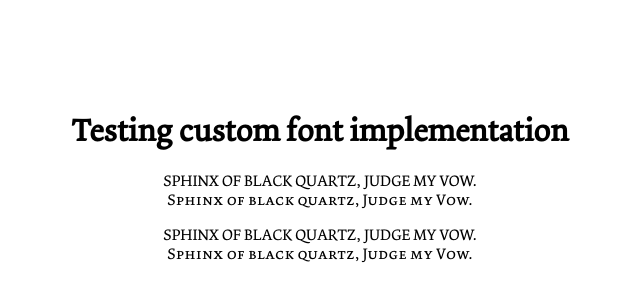
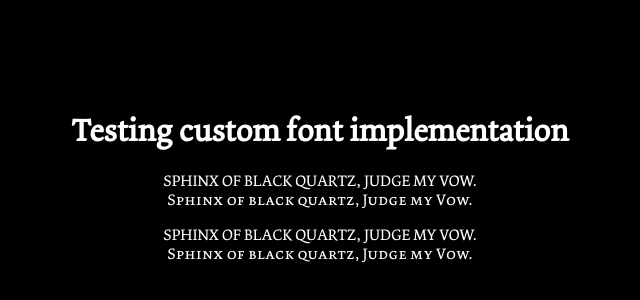
Before and after one commit to luciano-demaria/darkplace, a plain HTML site: page index.html in a window 1280 px wide. Shown: the part 174-474 px from the top of the page, without its empty margins (320-960 px from the left). Drawn offline with Linux system fonts and the light colour scheme.

Commit message:
Reformatted page, added comments
Updated CSS to include background color and text color and added comments.

```diff
--- a/style.css
+++ b/style.css
@@ -1,23 +1,30 @@
+/* Imports Custom Font (Dolly Roman) */
 @font-face {
 	font-family: "DollyR";
 	src: url(Dolly-Roman.otf);
 }
+
+/* Imports Custom Font (Dolly SmallCaps) */
 @font-face {
 	font-family: "DollySC";
 	src: url(Dolly-SmallCaps.otf);
 }
 
-
+/* Sets background color and text alignment for entire page */
 body {
+	background-color: black;
 	padding: 20% 10%;
 	text-align: center;
 }
 
+/* Sets default font for all 'Header 1' elements */
 h1 {
 	font-family: "DollyR";
-
+	color: white;
 }
 
+/* Sets default font for all 'Paragraph' elements */
 p {
 	font-family: "DollySC";
+	color: white;
 }
```
